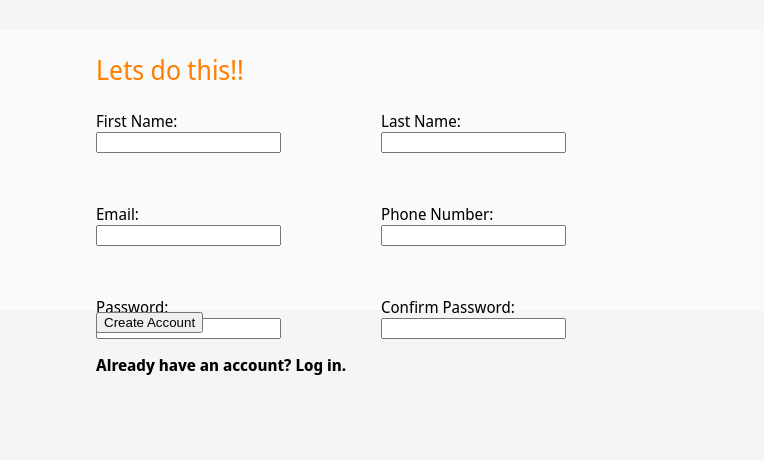
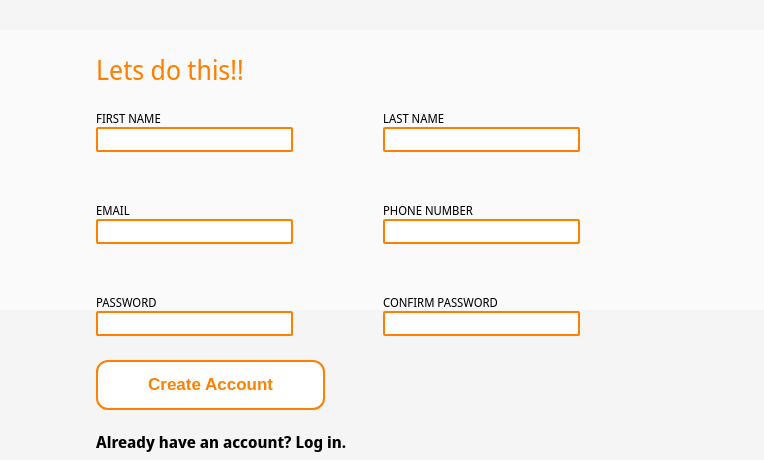
Before and after one commit to thenormboy/signupform, a plain HTML site: page index.html in a window 1280 px wide. Shown: the part 252-712 px from the top of the page, 516-1280 px from the left. Drawn offline with Linux system fonts and the light colour scheme; a web font is replaced by a local one.

Commit message:
added button and form style

```diff
--- a/index.html
+++ b/index.html
@@ -24,43 +24,43 @@
             <form action="#" method="post">
                 <div class="full-name">
                     <div>
-                        <label for="first_name">First Name:</label>
+                        <label for="first_name">FIRST NAME</label>
                         <input type="text" id="first_name" name="first_name">
                     </div>
 
                     <div>
-                        <label for="last_name">Last Name:</label>
+                        <label for="last_name">LAST NAME</label>
                         <input type="text" id="last_name" name="last_name">
                     </div>
                 </div>
 
                 <div class="contact-info">
                     <div>
-                        <label for="user_email">Email:</label>
+                        <label for="user_email">EMAIL</label>
                         <input type="email" id="user_email" name="user_email">
                     </div>
 
                     <div>
-                        <label for="phone_number">Phone Number:</label>
+                        <label for="phone_number">PHONE NUMBER</label>
                         <input type="tel" id="phone_number" name="phone_number" pattern="[0-9]{3}-[0-9]{2}-[0-9]{3}">
                     </div>
                 </div>
 
                 <div class="password-info">
                     <div>
-                        <label for="user_password">Password: </label>
+                        <label for="user_password">PASSWORD</label>
                         <input type="password" id="user_password" name="user_password">
                     </div>
 
                     <div>
-                        <label for="user_pass_confirm">Confirm Password:</label>
+                        <label for="user_pass_confirm">CONFIRM PASSWORD</label>
                         <input type="password" id="user_pass_confirm" name="user_pass_confirm">
                     </div>
                 </div>
             </form>
         </div>
         <div class="bottom-bar">
-            <button>Create Account</button>
+            <button class="create-acnt-btn">Create Account</button>
             <h4>Already have an account? Log in.</h4>
         </div>
     </div>
--- a/style.css
+++ b/style.css
@@ -93,19 +93,50 @@ body {
 .password-info div{
     display: flex;
     flex-direction: column;
+    font-size: 12px;
+    font-weight: 400;
 }
 
 .contact-info div {
     display: flex;
     flex-direction: column;
+    font-size: 12px;
+    font-weight: 400;
 }
 
 .full-name div{
     display: flex;
     flex-direction: column;
+    font-size: 12px;
+    font-weight: 400;
+}
+
+input[type=text], input[type=email], input[type=tel], input[type=password] {
+    border: 2px solid rgb(255, 128, 0);
+    border-radius: 2px;
+    padding: 3px;
+    width: 100%;
 }
 
 .bottom-bar {
     padding-left: 100px;
     height: 32vh;
 }
+
+.create-acnt-btn {
+    background-color: white;
+    color: rgb(255, 128, 0);
+    border: 2px solid rgb(255, 128, 0);
+    border-radius: 12px;
+    font-size: 17px;
+    font-weight: bold;
+    padding: 13px 50px;
+    margin-top: 50px;
+
+    transition-duration: 0.4s;
+}
+
+.create-acnt-btn:hover {
+    background-color: rgb(255, 128, 0);
+    color: white;
+}
```
